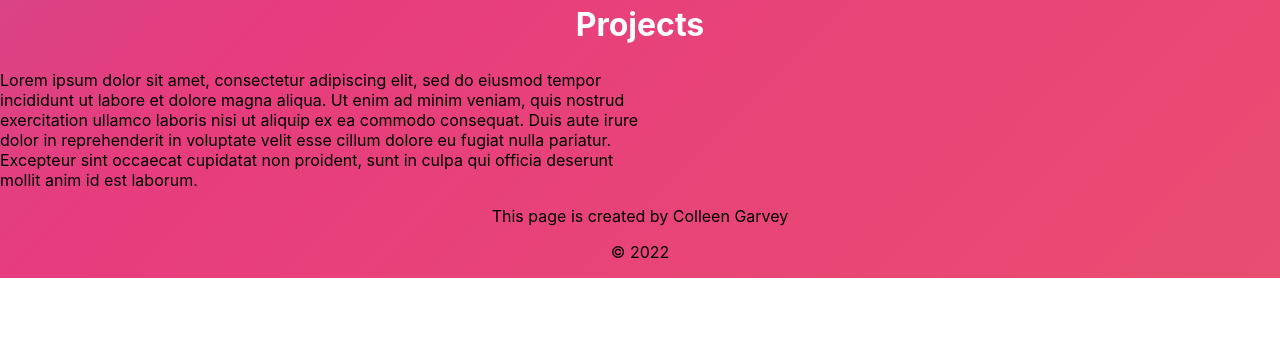
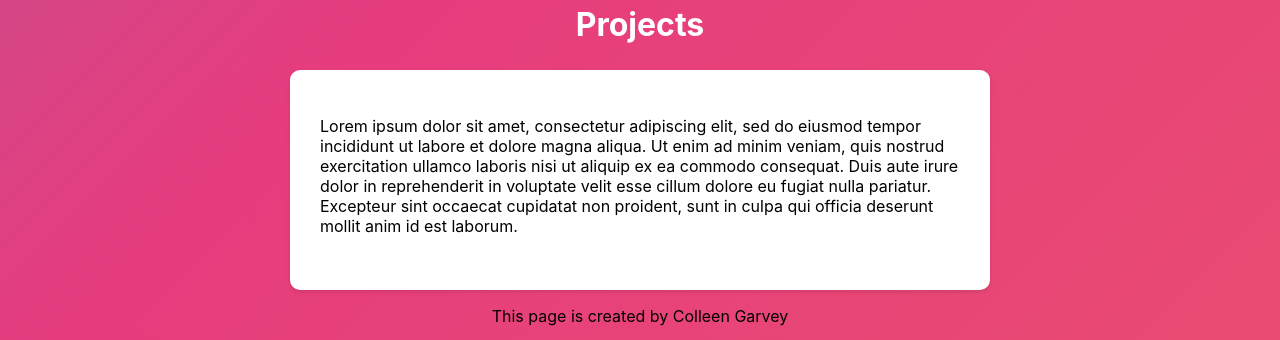
Before and after one commit to cogarvey/portfolio-website, a React (Create React App) app: page / in a window 1280 px wide. Shown: the part 1704-2044 px from the top of the page. Before the commit the page ends 1982 px from the top, so only its background shows below. Built offline with nearby package versions, Linux system fonts and the light colour scheme.

Commit message:
make container for project

```diff
--- a/src/css/Projects.css
+++ b/src/css/Projects.css
@@ -1,5 +1,17 @@
 .project-container {
+  display: flex;
+  flex-direction: row;
+  margin: auto;
   width: 50%;
+  background-color: white;
+  max-width: 60vw;
+  min-height: 20vh;
+  padding: 30px;
+  box-shadow: 0 0.125rem 0.25rem 0 rgb(0 0 0 / 11%);
+  border-radius: 10px;
+}
+.project-container:hover {
+  box-shadow: 0.125rem  0.125rem 0.25rem 0.125rem  rgb(0 0 0 / 20%);
 }
 .projects-title {
   text-align: center;
```
